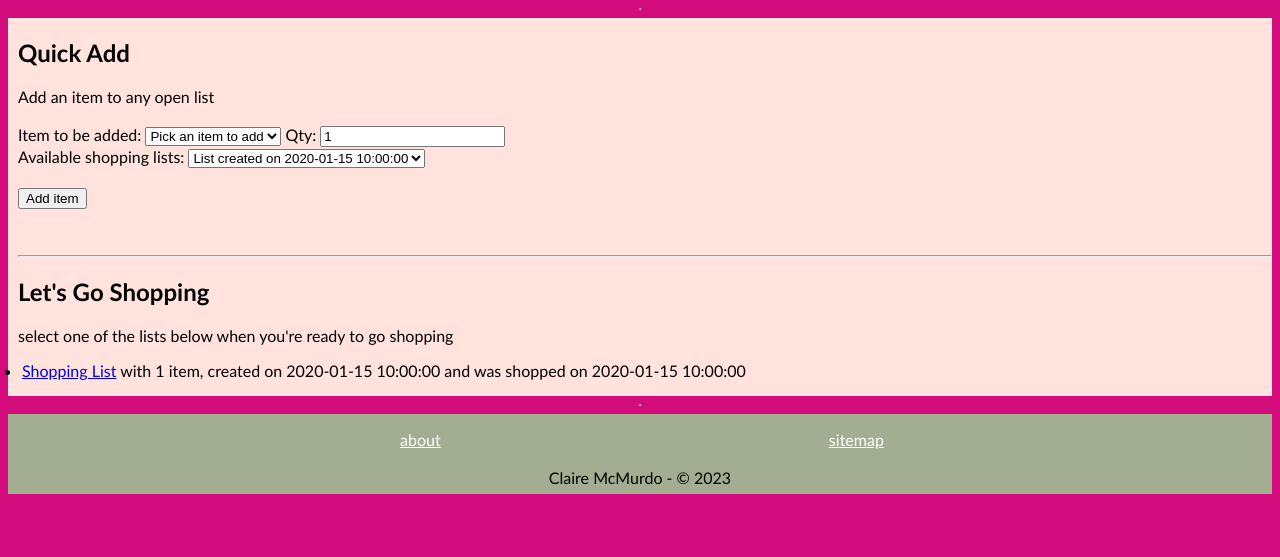
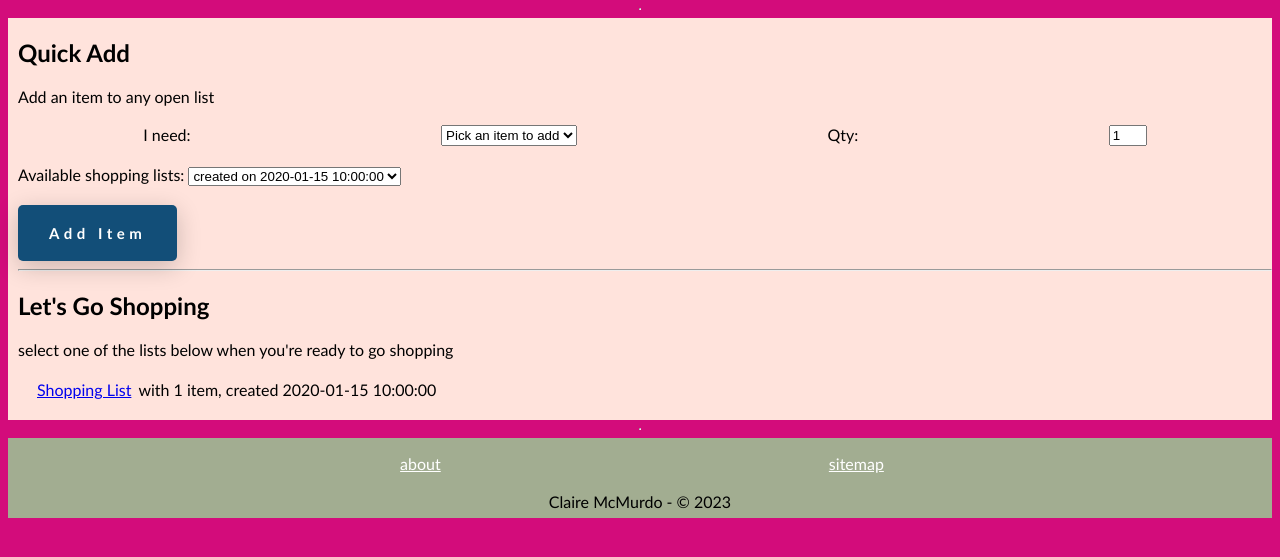
Before and after one commit to McMuds/PythonExamples, a Flask app: page / in a window 1280 px wide. Shown: the part 108-665 px from the top of the page. Run offline with Flask 3, Linux system fonts and the light colour scheme; a database or web service that is not in the repository returns one stand-in record (values such as "Sample title"); some libraries are stand-ins or nearby versions.

Commit message:
Added fancy new button class button2

```diff
--- /dev/null
+++ b/Project/static/fancy.css
@@ -0,0 +1,108 @@
+.btn {
+    background-color: transparent;
+    position: relative;
+    border: none;
+  }
+
+  .btn::after {
+    content: 'delete';
+    position: absolute;
+    top: -130%;
+    left: 50%;
+    transform: translateX(-50%);
+    width: fit-content;
+    height: fit-content;
+    background-color: rgb(168, 7, 7);
+    padding: 4px 8px;
+    border-radius: 5px;
+    transition: .2s linear;
+    transition-delay: .2s;
+    color: #ffe3dc;
+    /* color: white; */
+    text-transform: uppercase;
+    font-size: 12px;
+    opacity: 0;
+    visibility: hidden;
+  }
+
+  .icon {
+    transform: scale(1.2);
+    transition: .2s linear;
+  }
+
+  .btn:hover > .icon {
+    transform: scale(1.5);
+  }
+
+  .btn:hover > .icon path {
+    fill: rgb(168, 7, 7);
+  }
+
+  .btn:hover::after {
+    visibility: visible;
+    opacity: 1;
+    top: -160%;
+  }
+/*  */
+.button2 {
+  position: relative;
+  display: flex;
+  justify-content: center;
+  align-items: center;
+  border-radius: 5px;
+  background: #124e78;
+  font-family: 'Trebuchet MS', 'Lucida Sans Unicode', 'Lucida Grande', 'Lucida Sans', Arial, sans-serif;
+  box-shadow: 0px 6px 24px 0px rgba(0, 0, 0, 0.2);
+  overflow: hidden;
+  border: none;
+ }
+
+ .button2:after {
+  content: " ";
+  width: 0%;
+  height: 100%;
+  background: #d30c7b;
+  /* background: #FFD401; */
+  position: absolute;
+  transition: all 0.4s ease-in-out;
+  right: 0;
+ }
+
+ .button2:hover::after {
+  right: auto;
+  left: 0;
+  width: 100%;
+ }
+
+ .button2 span {
+  text-align: center;
+  text-decoration: none;
+  width: 100%;
+  padding: 18px 25px;
+  color: #fff;
+  font-size: 1.125em;
+  font-weight: 700;
+  letter-spacing: 0.3em;
+  z-index: 20;
+  transition: all 0.3s ease-in-out;
+ }
+
+ .button2:hover span {
+  /* color: #183153; */
+  color: #a2ad91;
+  animation: scaleUp 0.3s ease-in-out;
+ }
+
+ @keyframes scaleUp {
+  0% {
+   transform: scale(1);
+  }
+
+  50% {
+   transform: scale(0.95);
+  }
+
+  100% {
+   transform: scale(1);
+  }
+ }
--- a/Project/static/style.css
+++ b/Project/static/style.css
@@ -100,6 +100,22 @@ footer p{
     justify-content: space-between;
 }
 
+.index-add-row{
+    display: flex;
+    flex-direction: row;
+    align-content: center;
+    flex-wrap: wrap;
+    justify-content: space-around;
+}
+
+.index-an-item{
+    display: flex;
+    flex-direction: row;
+    align-content: center;
+    flex-wrap: wrap;
+    justify-content: space-around
+}
+
 .delete-item {
     display: flex;
     flex-direction: row;
@@ -138,3 +154,18 @@ footer p{
 .trash-button {
     margin-left:15px;
 }
+
+.small-int {
+    max-width: 30px;
+}
+.shopping li{
+    list-style: none;
+    display: flex;
+    flex-direction: row;
+    justify-content: flex-start;
+    padding: 5px;
+    margin-left: 10px;
+}
+.shopping li a{
+   margin-right: 7px;
+}
--- a/Project/templates/base.html
+++ b/Project/templates/base.html
@@ -7,6 +7,7 @@
     <meta name="viewport" content="width=device-width, initial-scale=1.0">
     <link rel="stylesheet" href="https://stackpath.bootstrapcdn.com/font-awesome/4.7.0/css/font-awesome.min.css" crossorigin="anonymous">
     <link rel="stylesheet" href="{{ url_for('static', filename='style.css') }}">
+    <link rel="stylesheet" href="{{ url_for('static', filename='fancy.css') }}">
     <title>Shopping List</title>
     </head>
     <body>
--- a/Project/templates/index.html
+++ b/Project/templates/index.html
@@ -11,7 +11,8 @@
         <div class="add-an-item">
             <h2>Quick Add</h2>
             Add an item to any open list <br /><br />
-        <label for="item">Item to be added: </label>
+            <div class="index-add-row">
+                <label for="item">I need: </label>
                 <select id="item" name="item_id">
                     <option disabled="disabled" selected="selected" class="grey-text"
                     value=" ">Pick an item to add</option>
@@ -20,27 +21,32 @@
                     {% endfor %}
                 </select>
                 <label for="quantity">Qty: </label>
-            <input type="number" name="quantity" id="quantity" value="1"/>
+                    <input class="small-int" type="number" name="quantity" id="quantity" value="1"/>
             </div>
         </div>
+        <br />
         <div class="add-an-item">
             <label for="shopping_list">Available shopping lists: </label>
             <select name="list_id" id="shopping_list">
                 {% for list in open_lists %}
-                <option value="{{list.id}}">List created on {{ list.date_created }}</option>
+                    <option value="{{list.id}}">created on {{ list.date_created }}</option>
                 {% endfor %}
             </select>
             <br />
             <br />
         </div>
-        <div class="form-buttons">
-            <input type="submit" value="Add item">
-        </div>
-        <br />
-        <br />
+            <button class="button2">
+                <span>Add Item</span>
+            </button>
+            <!-- <div class="form-buttons"> -->
+                <!-- <input type="submit" value="Add item"> -->
+            <!-- </div> -->
+            <!-- <br />
+            <br /> -->
 {% endif %}
 </form>
 <hr />
+<div class="shopping">
     <h2>Let's Go Shopping</h2>
     select one of the lists below when you're ready to go shopping
     <ul>
@@ -51,11 +57,9 @@ select one of the lists below when you're ready to go shopping
             {% else %}
             items,
             {% endif %}
-             created on {{ list.date_created }}
-            {% if list.date_shopped != None %}
-                and was shopped on {{ list.date_shopped }}
-            {% endif %}
+            created {{ list.date_created }}
         </li>
         {% endfor %}
     </ul>
+</div>
 {% endblock  %}
```
Also changed, not shown: Project/controllers/list_controller.py (+11 -6 lines), Project/templates/categories/index.html (+7 -1 lines), Project/templates/items/index.html (+7 -2 lines), Project/templates/lists/new.html (+5 -2 lines), Project/templates/lists/show.html (+6 -1 lines). Lines whose indentation alone changed are shown as unchanged.
